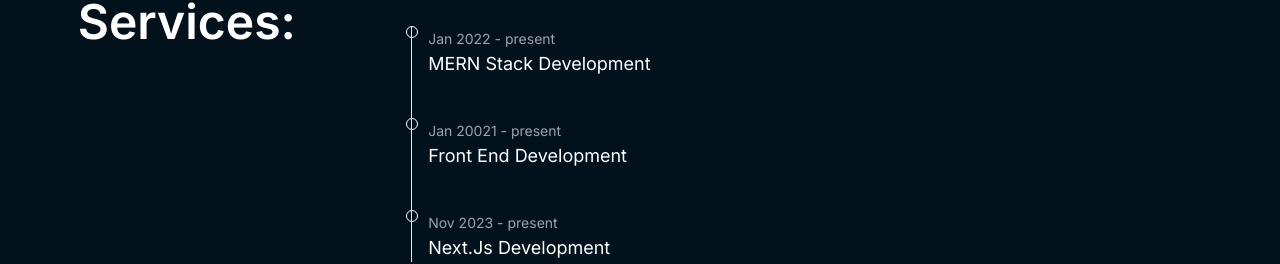
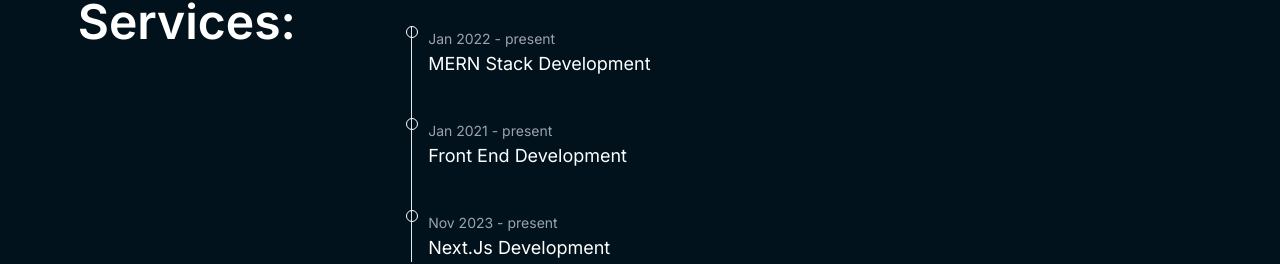
Before and after one commit to SankalpHaritash21/Portfolio, a Next.js app: page /experiance in a window 1280 px wide. Shown: the part 1150-1414 px from the top of the page. Built offline with nearby package versions, Linux system fonts and the light colour scheme.

Commit message:
Text Update

```diff
--- a/constants/index.ts
+++ b/constants/index.ts
@@ -132,7 +132,7 @@ export const work = [
   {
     id: 1,
     type: "Work",
-    date: `Jan 20021 - present`,
+    date: `Jan 2021 - present`,
     title: "Front End Development",
   },
   {
```
